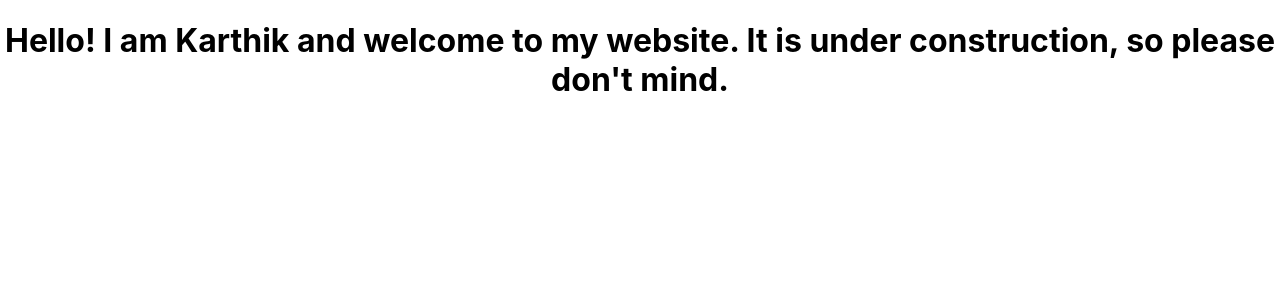
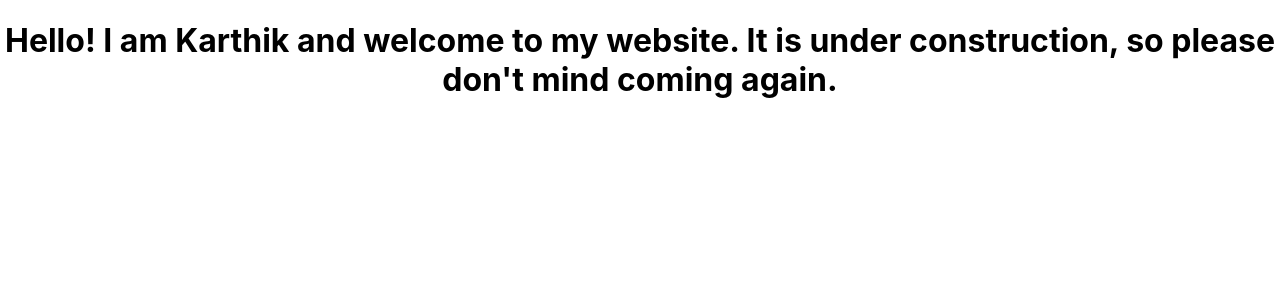
Before and after one commit to karthikkancharla2002/mywebsite, a React (Create React App) app: page / in a window 1280 px wide. Shown: the top 300 px of the page. Built offline with nearby package versions, Linux system fonts and the light colour scheme.

Commit message:
testing a small change

```diff
--- a/src/App.js
+++ b/src/App.js
@@ -18,7 +18,7 @@ function App() {
           Learn React
         </a>
       </header> */}
-      <h1>Hello! I am Karthik and welcome to my website. It is under construction, so please don't mind.</h1>
+      <h1>Hello! I am Karthik and welcome to my website. It is under construction, so please don't mind coming again.</h1>
     </div>
   );
 }
```
